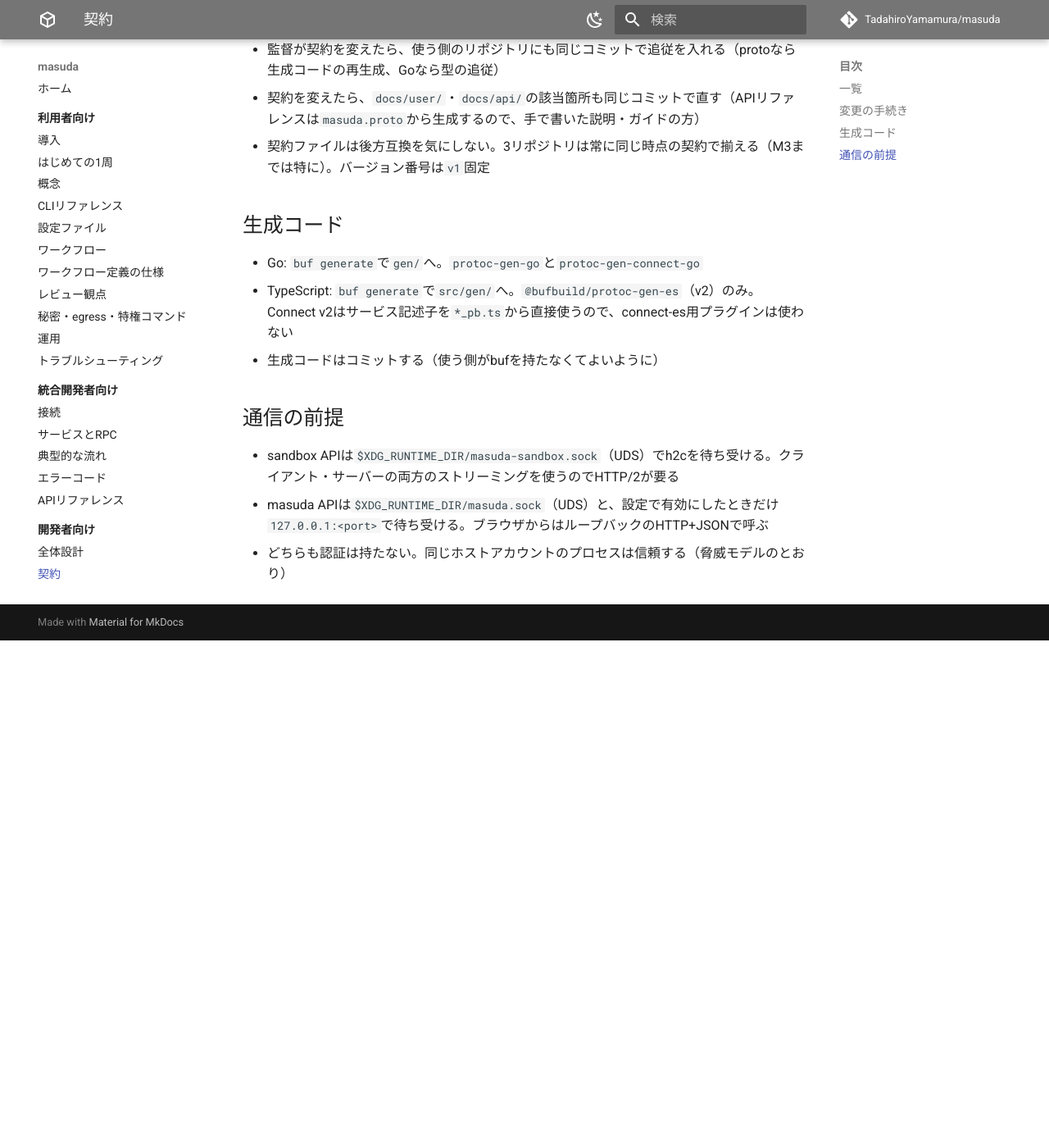
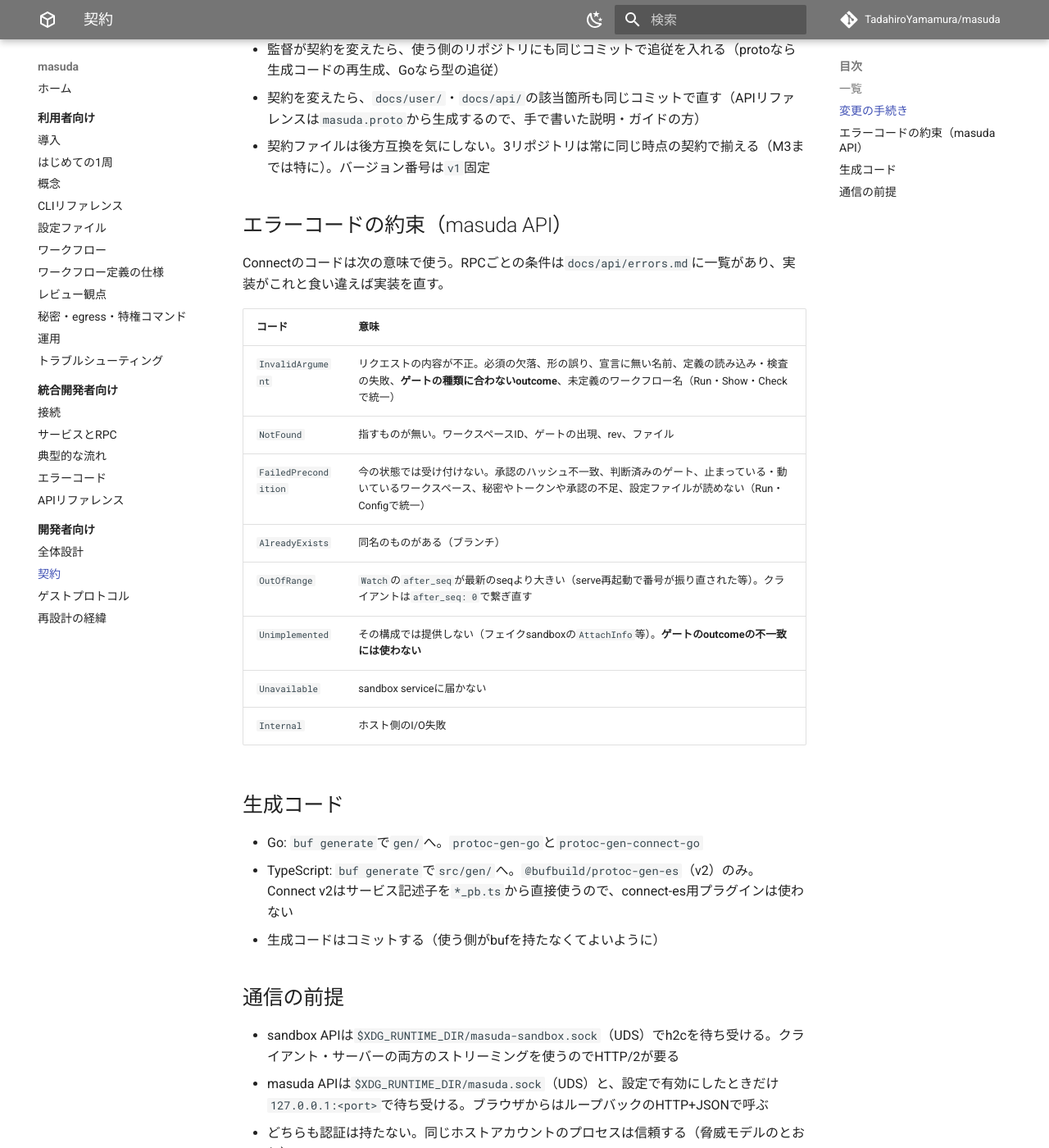
Before and after one commit to TadahiroYamamura/masuda, an MkDocs documentation site: the page built from docs/design/contracts.md, in a window 1280 px wide and 1400 px high, scrolled down 787 px. Shown: the whole window at 82% size. Built offline with MkDocs 1.6.1 and Material for MkDocs 9.7.7, drawn with Linux system fonts in a browser that asks for light colours; comment, search, counter and statistics services are not loaded; the version menu is left out; before the commit the page ends 1568 px from its top, so only the background shows below that.

Commit message:
docs(contract): masuda APIのエラーコードの約束を定める
## 意図
M11cが実装から洗い出したエラーコードに3つの不統一（未定義ワークフロー、壊れたsettings.json、
合わないoutcome）があった。意味ごとにコードを定め、不統一は実装側を直す。after_seqの範囲外も定める。

Co-Authored-By: Claude Fable 5.1 <noreply@anthropic.com>

```diff
--- a/docs/design/contracts.md
+++ b/docs/design/contracts.md
@@ -19,6 +19,21 @@
 - 契約を変えたら、`docs/user/`・`docs/api/`の該当箇所も同じコミットで直す（APIリファレンスは`masuda.proto`から生成するので、手で書いた説明・ガイドの方）
 - 契約ファイルは後方互換を気にしない。3リポジトリは常に同じ時点の契約で揃える（M3までは特に）。バージョン番号は`v1`固定
 
+## エラーコードの約束（masuda API）
+
+Connectのコードは次の意味で使う。RPCごとの条件は`docs/api/errors.md`に一覧があり、実装がこれと食い違えば実装を直す。
+
+| コード | 意味 |
+|---|---|
+| `InvalidArgument` | リクエストの内容が不正。必須の欠落、形の誤り、宣言に無い名前、定義の読み込み・検査の失敗、**ゲートの種類に合わないoutcome**、未定義のワークフロー名（Run・Show・Checkで統一） |
+| `NotFound` | 指すものが無い。ワークスペースID、ゲートの出現、rev、ファイル |
+| `FailedPrecondition` | 今の状態では受け付けない。承認のハッシュ不一致、判断済みのゲート、止まっている・動いているワークスペース、秘密やトークンや承認の不足、設定ファイルが読めない（Run・Configで統一） |
+| `AlreadyExists` | 同名のものがある（ブランチ） |
+| `OutOfRange` | `Watch`の`after_seq`が最新のseqより大きい（serve再起動で番号が振り直された等）。クライアントは`after_seq: 0`で繋ぎ直す |
+| `Unimplemented` | その構成では提供しない（フェイクsandboxの`AttachInfo`等）。**ゲートのoutcomeの不一致には使わない** |
+| `Unavailable` | sandbox serviceに届かない |
+| `Internal` | ホスト側のI/O失敗 |
+
 ## 生成コード
 
 - Go: `buf generate`で`gen/`へ。`protoc-gen-go`と`protoc-gen-connect-go`
```
